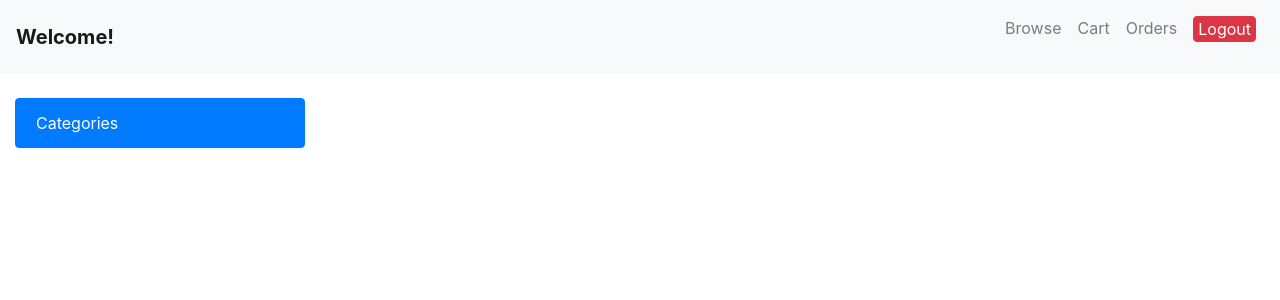
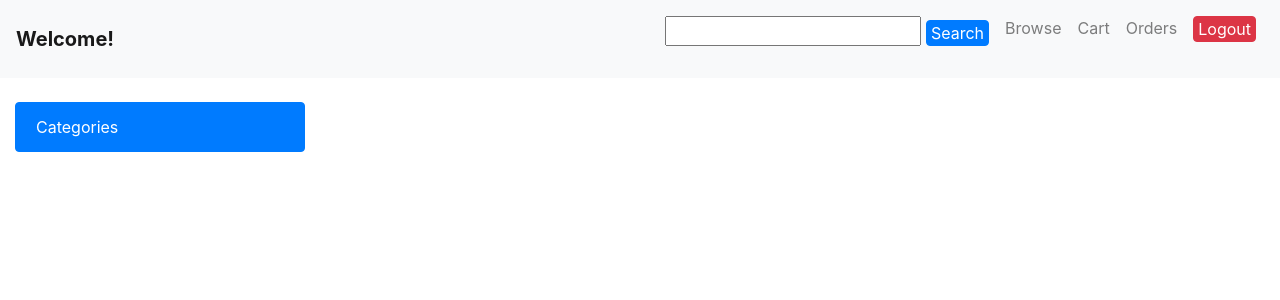
Before and after one commit to PrjWebShop/WebShop, a PHP site: page / in a window 1280 px wide. Shown: the top 300 px of the page. Run offline with PHP 8.4, Linux system fonts and the light colour scheme; data that the repository does not hold is empty.

Commit message:
Added search bar

```diff
--- a/Index.php
+++ b/Index.php
@@ -14,6 +14,14 @@ if (isset($_REQUEST["logout"])) {
 if (isset($_COOKIE["user"])) {
     $user = Account::getAccountInfo($_COOKIE["user"]);
     $accountLogged = true;
+}
+
+if (isset($_GET["search"])) {
+    $search = $_GET["search"];
+    $listOfProducts = Product::searchProduct($search);
+}
+else {
+    $listOfProducts = Product::getProductList($category_filter);
 }
 ?>
 
@@ -41,6 +49,12 @@ if (isset($_COOKIE["user"])) {
 
         <div class="collapse navbar-collapse" id="navbarSupportedContent">
             <ul class="navbar-nav ml-auto">
+                <li class="nav-item">
+                    <form method="GET" class="nav-link">
+                        <input type="text" name="search" minlength="3" />
+                        <input type="submit" value="Search" class="btn btn-primary pl-1 pr-1 p-0 m-0" />
+                    </form>
+                </li>
                 <li class="nav-item">
                     <a class="nav-link" href="#">Browse</a>
                 </li>
@@ -73,7 +87,6 @@ if (isset($_COOKIE["user"])) {
             <div class="col-md-9 col-12">
                 <div class="row">
                     <?php
-                    $listOfProducts = Product::getProductList($category_filter);
                     displayProducts($listOfProducts);
                     ?>
                 </div>
--- a/login.php
+++ b/login.php
@@ -7,7 +7,6 @@ $entered_email = "";
 // If the user is already logged in, redirect to index
 if (isset($_COOKIE["user"])) {
     header("Location: Index.php");
-
 }
 
 // Login button
--- a/src/lib.php
+++ b/src/lib.php
@@ -7,9 +7,9 @@ require_once 'src/Model/Account.cls.php';
 require_once 'src/Model/Product.cls.php';
 
 // Sets the product category filter
-if (isset($_GET["search"]))
+if (isset($_GET["category"]))
 {
-    $category = $_GET["search"];
+    $category = $_GET["category"];
 
     $category_filter = Product::getCategoryIndexFromName($category);
 }
@@ -20,7 +20,7 @@ function displayCategories()
 
     foreach ($listOfCategories as $category)
     {
-        echo "<a href='?search=$category' class='list-group-item list-group-item-action'>$category</a>";
+        echo "<a href='?category=$category' class='list-group-item list-group-item-action'>$category</a>";
     }
 }
 
```
